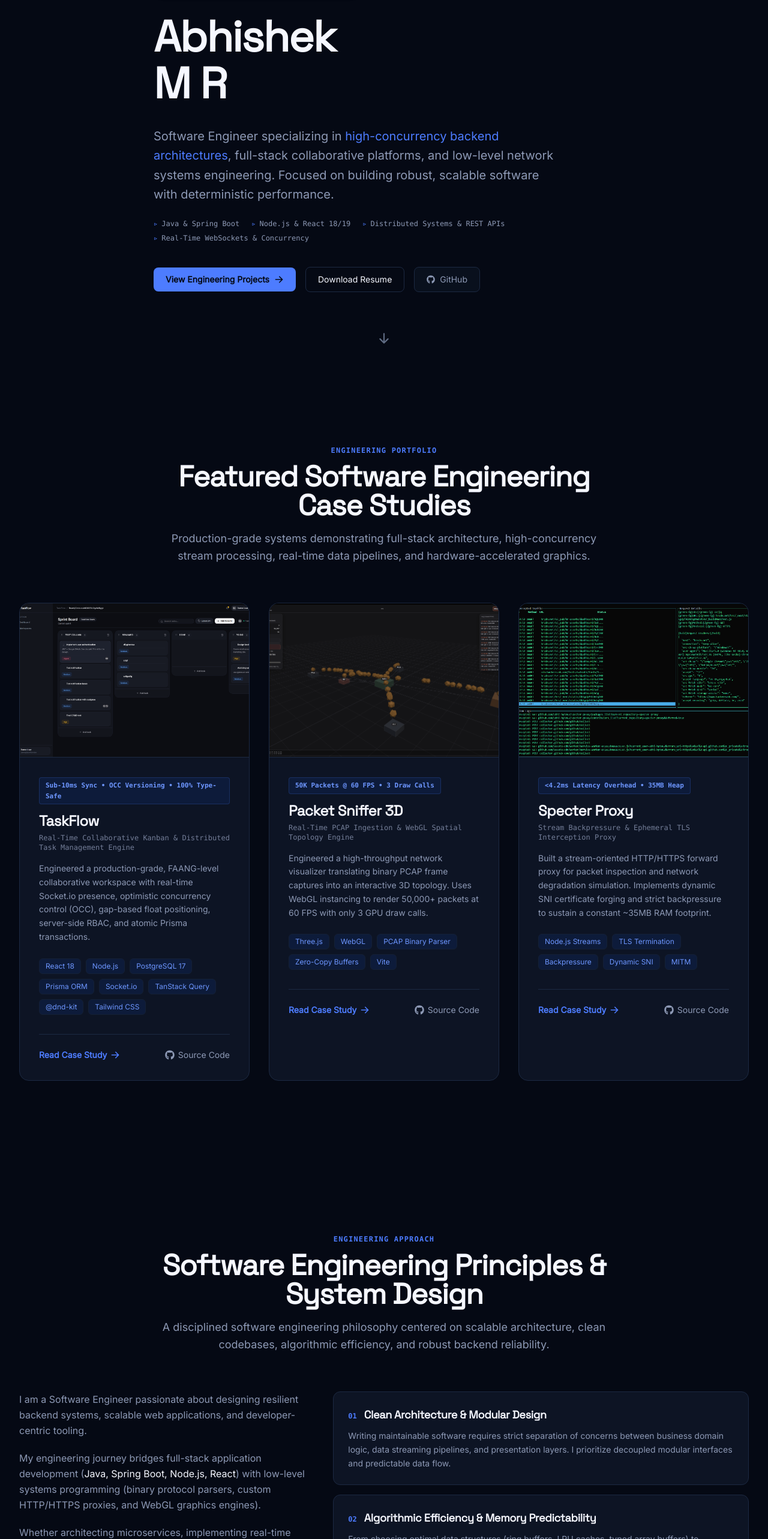
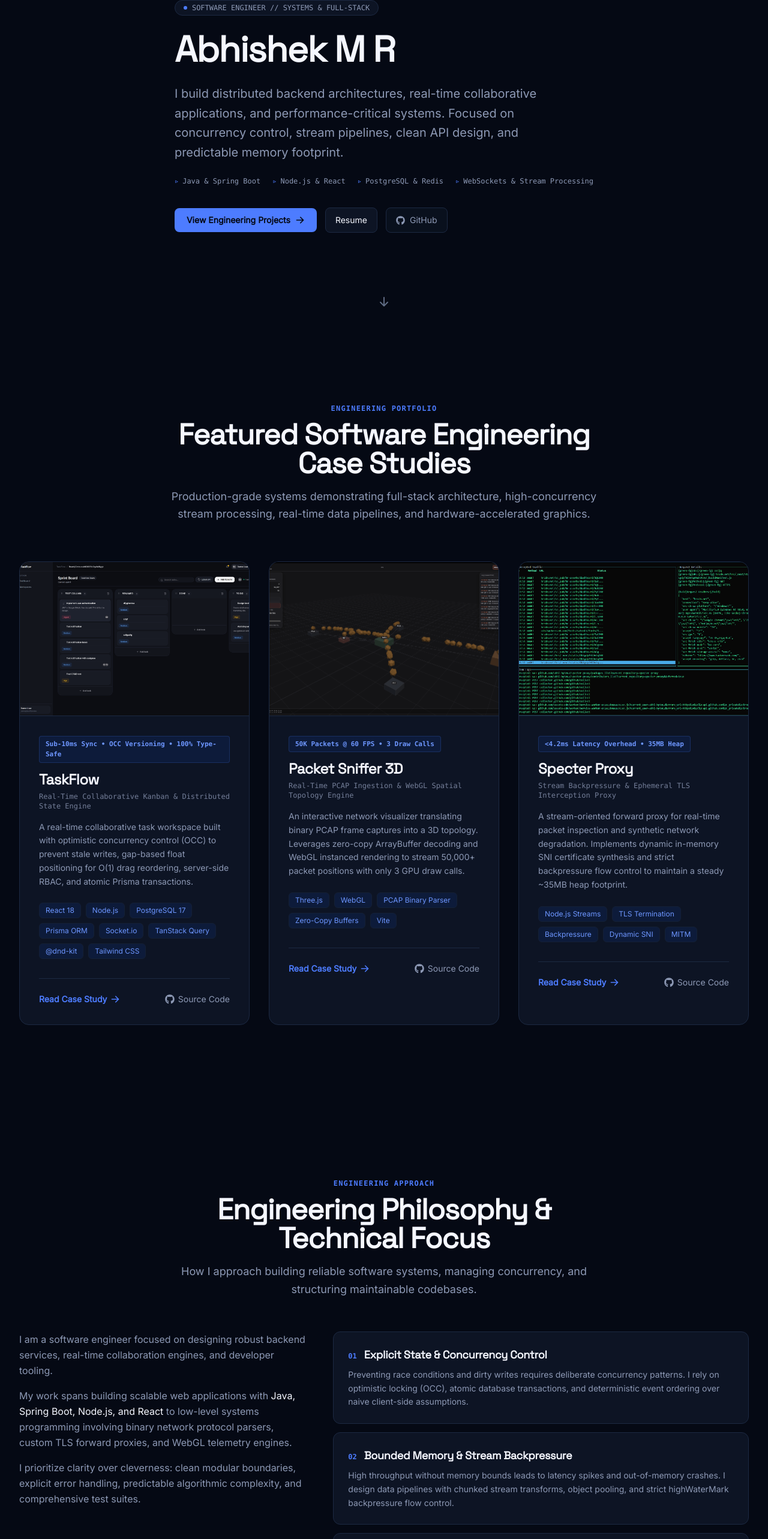
Before and after one commit to abhi-byte62/ports, a React (Vite) app: page / in a window 1280 px wide. Shown: the part 159-2725 px from the top of the page at 60% size. Built offline with nearby package versions, Linux system fonts and the light colour scheme.

Commit message:
refactor: polish copy, typography, and engineering restraint across portfolio

```diff
--- a/src/data/projects.js
+++ b/src/data/projects.js
@@ -6,9 +6,9 @@ export const projects = [
   {
     id: 1,
     title: "TaskFlow",
-    subtitle: "Real-Time Collaborative Kanban & Distributed Task Management Engine",
+    subtitle: "Real-Time Collaborative Kanban & Distributed State Engine",
     description:
-      "Engineered a production-grade, FAANG-level collaborative workspace with real-time Socket.io presence, optimistic concurrency control (OCC), gap-based float positioning, server-side RBAC, and atomic Prisma transactions.",
+      "A real-time collaborative task workspace built with optimistic concurrency control (OCC) to prevent stale writes, gap-based float positioning for O(1) drag reordering, server-side RBAC, and atomic Prisma transactions.",
     technologies: [
       "React 18",
       "Node.js",
@@ -29,7 +29,7 @@ export const projects = [
     title: "Packet Sniffer 3D",
     subtitle: "Real-Time PCAP Ingestion & WebGL Spatial Topology Engine",
     description:
-      "Engineered a high-throughput network visualizer translating binary PCAP frame captures into an interactive 3D topology. Uses WebGL instancing to render 50,000+ packets at 60 FPS with only 3 GPU draw calls.",
+      "An interactive network visualizer translating binary PCAP frame captures into a 3D topology. Leverages zero-copy ArrayBuffer decoding and WebGL instanced rendering to stream 50,000+ packet positions with only 3 GPU draw calls.",
     technologies: ["Three.js", "WebGL", "PCAP Binary Parser", "Zero-Copy Buffers", "Vite"],
     metrics: "50K Packets @ 60 FPS • 3 Draw Calls",
     image: packetImage,
@@ -41,7 +41,7 @@ export const projects = [
     title: "Specter Proxy",
     subtitle: "Stream Backpressure & Ephemeral TLS Interception Proxy",
     description:
-      "Built a stream-oriented HTTP/HTTPS forward proxy for packet inspection and network degradation simulation. Implements dynamic SNI certificate forging and strict backpressure to sustain a constant ~35MB RAM footprint.",
+      "A stream-oriented forward proxy for real-time packet inspection and synthetic network degradation. Implements dynamic in-memory SNI certificate synthesis and strict backpressure flow control to maintain a steady ~35MB heap footprint.",
     technologies: ["Node.js Streams", "TLS Termination", "Backpressure", "Dynamic SNI", "MITM"],
     metrics: "<4.2ms Latency Overhead • 35MB Heap",
     image: specterImage,
--- a/src/pages/TaskFlow.jsx
+++ b/src/pages/TaskFlow.jsx
@@ -229,7 +229,7 @@ const TaskFlow = () => {
     <main className="min-h-screen bg-[#050914] py-32 text-[#F5F7FF]">
       <SEO
         title="TaskFlow | Real-Time Collaborative Task Management Case Study | Abhishek M R"
-        description="Engineering case study: FAANG-grade real-time collaborative Kanban workspace built with React 18, Node.js, PostgreSQL 17, Prisma ORM, Socket.io, and OCC concurrency."
+        description="Engineering case study: Real-time collaborative Kanban workspace built with React 18, Node.js, PostgreSQL 17, Prisma ORM, Socket.io, and OCC concurrency."
         keywords="React 18, Node.js, PostgreSQL 17, Prisma, Socket.io, Concurrency Control, Kanban, @dnd-kit, Full Stack Engineering"
       />
 
@@ -264,7 +264,7 @@ const TaskFlow = () => {
           </h1>
 
           <p className="mt-6 text-lg md:text-xl text-[#8D99B5] leading-relaxed max-w-3xl">
-            A production-grade, FAANG-level collaborative workspace engineered for high-concurrency real-time teams. Features optimistic concurrency control (OCC), gap-based float positioning algorithms, strict server-side RBAC, and atomic Prisma transactional pipelines.
+            A real-time collaborative workspace engineered for concurrent teams. Features version-checked optimistic concurrency control (OCC), float-gap positioning algorithms for O(1) card moves, server-side RBAC, and atomic Prisma transactional pipelines.
           </p>
 
           <div className="mt-8 flex flex-wrap gap-2">
@@ -381,7 +381,7 @@ const TaskFlow = () => {
                 </li>
               </ul>
               <p>
-                TaskFlow was engineered from the ground up to solve these hurdles using FAANG-grade architectural patterns: mathematical float-gap positioning, version-checked Optimistic Concurrency Control (OCC), and atomic Prisma transactions.
+                TaskFlow was engineered from the ground up to address these challenges with deliberate architectural patterns: mathematical float-gap positioning, version-checked Optimistic Concurrency Control (OCC), and atomic Prisma transactions.
               </p>
             </div>
           </section>
--- a/src/sections/About.jsx
+++ b/src/sections/About.jsx
@@ -7,27 +7,27 @@ import SectionTitle from "../components/SectionTitle/SectionTitle";
 const tenets = [
   {
     number: "01",
-    title: "Clean Architecture & Modular Design",
+    title: "Explicit State & Concurrency Control",
     description:
-      "Writing maintainable software requires strict separation of concerns between business domain logic, data streaming pipelines, and presentation layers. I prioritize decoupled modular interfaces and predictable data flow.",
+      "Preventing race conditions and dirty writes requires deliberate concurrency patterns. I rely on optimistic locking (OCC), atomic database transactions, and deterministic event ordering over naive client-side assumptions.",
   },
   {
     number: "02",
-    title: "Algorithmic Efficiency & Memory Predictability",
+    title: "Bounded Memory & Stream Backpressure",
     description:
-      "From choosing optimal data structures (ring buffers, LRU caches, typed array buffers) to mitigating runtime garbage collection pauses, I design software with deterministic time and space complexity.",
+      "High throughput without memory bounds leads to latency spikes and out-of-memory crashes. I design data pipelines with chunked stream transforms, object pooling, and strict highWaterMark backpressure flow control.",
   },
   {
     number: "03",
-    title: "End-to-End Reliability & Verification",
+    title: "End-to-End Correctness & Automated Testing",
     description:
-      "A production system is only as resilient as its failure handling. I build comprehensive automated test suites covering boundary parsing errors, abrupt socket terminations, and graceful degradation under high load.",
+      "A distributed feature is only done when its edge cases are tested. I build automated unit and integration suites covering malformed frame parsing, abrupt socket disconnects, conflict resolution, and graceful degradation.",
   },
   {
     number: "04",
-    title: "Deep Understanding Beyond Framework Abstractions",
+    title: "Foundations Over Framework Transience",
     description:
-      "Frameworks come and go, but foundational engineering remains invariant. Understanding how Node.js coordinates the libuv event loop, how browsers schedule GPU draws, and how TCP handles congestion makes every abstraction easier to master.",
+      "Frameworks evolve, but computer science fundamentals remain constant. Strong understanding of the TCP/IP stack, event loops, OS memory models, and algorithmic complexity informs better architectural decisions.",
   },
 ];
 
@@ -37,47 +37,47 @@ const About = () => {
       <Container>
         <SectionTitle
           tag="ENGINEERING APPROACH"
-          title="Software Engineering Principles & System Design"
-          subtitle="A disciplined software engineering philosophy centered on scalable architecture, clean codebases, algorithmic efficiency, and robust backend reliability."
+          title="Engineering Philosophy & Technical Focus"
+          subtitle="How I approach building reliable software systems, managing concurrency, and structuring maintainable codebases."
         />
 
         <motion.div
-          initial={{ opacity: 0, y: 20 }}
+          initial={{ opacity: 0, y: 16 }}
           whileInView={{ opacity: 1, y: 0 }}
-          transition={{ duration: 0.5 }}
+          transition={{ duration: 0.4 }}
           viewport={{ once: true }}
-          className="mt-16 grid gap-10 lg:grid-cols-12"
+          className="mt-14 grid gap-10 lg:grid-cols-12"
         >
           {/* Left Column - Engineering Narrative */}
           <div className="flex flex-col justify-between lg:col-span-5">
-            <div className="space-y-5 text-base leading-relaxed text-[#8D99B5]">
+            <div className="space-y-4 text-sm sm:text-base leading-relaxed text-[#8D99B5]">
               <p>
-                I am a Software Engineer passionate about designing resilient backend systems, scalable web applications, and developer-centric tooling.
+                I am a software engineer focused on designing robust backend services, real-time collaboration engines, and developer tooling.
               </p>
               <p>
-                My engineering journey bridges full-stack application development (<span className="text-[#F5F7FF]">Java, Spring Boot, Node.js, React</span>) with low-level systems programming (binary protocol parsers, custom HTTP/HTTPS proxies, and WebGL graphics engines).
+                My work spans building scalable web applications with <span className="text-[#F5F7FF]">Java, Spring Boot, Node.js, and React</span> to low-level systems programming involving binary network protocol parsers, custom TLS forward proxies, and WebGL telemetry engines.
               </p>
               <p>
-                Whether architecting microservices, implementing real-time event pipelines, or solving algorithmic challenges, I focus on building reliable, clean, and well-tested software that scales seamlessly.
+                I prioritize clarity over cleverness: clean modular boundaries, explicit error handling, predictable algorithmic complexity, and comprehensive test suites.
               </p>
             </div>
 
-            <div className="mt-8 rounded-xl border border-[#1C2942] bg-[#0D1424] p-5 shadow-sm">
+            <div className="mt-8 rounded-xl border border-[#1C2942] bg-[#0D1424] p-5">
               <div className="text-xs font-mono font-semibold uppercase tracking-wider text-[#4D7CFF]">
-                Core Software Engineering Focus
+                Core Technical Focus Areas
               </div>
               <p className="mt-2 text-xs leading-relaxed text-[#8D99B5]">
-                Full-Stack Web Engineering, Scalable Backend Services, Data Structures & Algorithms, Distributed Systems, and Low-Level Network Tooling.
+                Backend Systems, Real-Time WebSockets, Concurrency & Stream Processing, Database Design, and Performance Profiling.
               </p>
             </div>
           </div>
 
           {/* Right Column - Engineering Tenets */}
-          <div className="space-y-4 lg:col-span-7">
+          <div className="space-y-3.5 lg:col-span-7">
             {tenets.map((tenet) => (
               <div
                 key={tenet.number}
-                className="group rounded-xl border border-[#1C2942] bg-[#0D1424] p-6 transition-all duration-200 hover:border-[#4D7CFF]/40 hover:bg-[#10182A]"
+                className="group rounded-xl border border-[#1C2942] bg-[#0D1424] p-5 sm:p-6 transition-all duration-200 hover:border-[#4D7CFF]/40 hover:bg-[#10182A]"
               >
                 <div className="flex items-baseline gap-3">
                   <span className="font-mono text-xs font-bold text-[#4D7CFF]">
@@ -87,7 +87,7 @@ const About = () => {
                     {tenet.title}
                   </h3>
                 </div>
-                <p className="mt-2.5 text-xs md:text-sm leading-relaxed text-[#8D99B5]">
+                <p className="mt-2 text-xs md:text-sm leading-relaxed text-[#8D99B5]">
                   {tenet.description}
                 </p>
               </div>
--- a/src/sections/Hero.jsx
+++ b/src/sections/Hero.jsx
@@ -6,56 +6,54 @@ import Section from "../components/Section/Section";
 
 const Hero = () => {
   return (
-    <Section id="hero" className="relative min-h-[92vh] flex items-center justify-center overflow-hidden">
-      {/* Extremely subtle faint navy/blue radial background */}
+    <Section id="hero" className="relative min-h-[88vh] flex items-center justify-center overflow-hidden pt-28 pb-20">
+      {/* Restrained subtle navy radial background glow */}
       <div
         className="pointer-events-none absolute inset-0 -z-10"
         style={{
-          background: "radial-gradient(ellipse 65% 50% at 50% -10%, rgba(24, 58, 145, 0.22) 0%, rgba(5, 9, 20, 0) 75%)",
+          background: "radial-gradient(ellipse 60% 45% at 50% 0%, rgba(24, 58, 145, 0.18) 0%, rgba(5, 9, 20, 0) 70%)",
         }}
       />
 
       <Container>
         <div className="max-w-3xl">
-          {/* Status Badge */}
-          <div className="inline-flex items-center gap-2.5 rounded-full border border-[#1C2942] bg-[#0D1424] px-3.5 py-1.5 text-xs font-mono text-[#8D99B5] mb-6 shadow-sm">
-            <span className="h-2 w-2 rounded-full bg-[#4D7CFF] animate-pulse" />
-            <span>SOFTWARE ENGINEER // FULL-STACK & SYSTEMS</span>
+          {/* Engineering Role Label */}
+          <div className="inline-flex items-center gap-2 rounded-full border border-[#1C2942] bg-[#0D1424] px-3.5 py-1 text-xs font-mono text-[#8D99B5] mb-6">
+            <span className="h-1.5 w-1.5 rounded-full bg-[#4D7CFF]" />
+            <span>SOFTWARE ENGINEER // SYSTEMS & FULL-STACK</span>
           </div>
 
-          {/* Main Name & Title */}
-          <h1 className="font-['Space_Grotesk'] text-5xl sm:text-6xl md:text-7xl font-bold leading-[1.08] tracking-tight text-[#F5F7FF]">
-            Abhishek
-            <br />
-            M R
+          {/* Name & Primary Headline */}
+          <h1 className="font-['Space_Grotesk'] text-4xl sm:text-5xl md:text-6xl font-bold tracking-tight text-[#F5F7FF] leading-[1.1]">
+            Abhishek M R
           </h1>
 
-          {/* Description */}
-          <p className="mt-8 max-w-2xl text-lg md:text-xl leading-relaxed text-[#8D99B5]">
-            Software Engineer specializing in <span className="text-[#4D7CFF] font-medium">high-concurrency backend architectures</span>, full-stack collaborative platforms, and low-level network systems engineering. Focused on building robust, scalable software with deterministic performance.
+          {/* Concrete Engineering Focus */}
+          <p className="mt-6 max-w-2xl text-base sm:text-lg md:text-xl leading-relaxed text-[#8D99B5]">
+            I build distributed backend architectures, real-time collaborative applications, and performance-critical systems. Focused on concurrency control, stream pipelines, clean API design, and predictable memory footprint.
           </p>
 
-          {/* Quick SWE competencies highlight */}
-          <div className="mt-6 flex flex-wrap items-center gap-y-2 gap-x-5 text-xs font-mono text-[#8D99B5]">
+          {/* Technical Specialties */}
+          <div className="mt-6 flex flex-wrap items-center gap-x-5 gap-y-2 text-xs font-mono text-[#8D99B5]">
             <span className="flex items-center gap-1.5">
               <span className="text-[#4D7CFF]">▹</span> Java & Spring Boot
             </span>
             <span className="flex items-center gap-1.5">
-              <span className="text-[#4D7CFF]">▹</span> Node.js & React 18/19
+              <span className="text-[#4D7CFF]">▹</span> Node.js & React
             </span>
             <span className="flex items-center gap-1.5">
-              <span className="text-[#4D7CFF]">▹</span> Distributed Systems & REST APIs
+              <span className="text-[#4D7CFF]">▹</span> PostgreSQL & Redis
             </span>
             <span className="flex items-center gap-1.5">
-              <span className="text-[#4D7CFF]">▹</span> Real-Time WebSockets & Concurrency
+              <span className="text-[#4D7CFF]">▹</span> WebSockets & Stream Processing
             </span>
           </div>
 
-          {/* Actions */}
-          <div className="mt-10 flex flex-wrap items-center gap-4">
+          {/* Compact, purposeful CTAs */}
+          <div className="mt-9 flex flex-wrap items-center gap-3.5">
             <a
               href="#projects"
-              className="inline-flex items-center gap-2 rounded-lg bg-[#4D7CFF] px-5 py-2.5 text-sm font-semibold text-[#050914] transition-all hover:bg-[#6D96FF] hover:shadow-sm"
+              className="inline-flex items-center gap-2 rounded-lg bg-[#4D7CFF] px-5 py-2.5 text-sm font-semibold text-[#050914] transition-all hover:bg-[#6D96FF] focus-visible:outline-none focus-visible:ring-2 focus-visible:ring-[#4D7CFF]"
             >
               View Engineering Projects
               <HiArrowRight className="h-4 w-4" />
@@ -63,19 +61,20 @@ const Hero = () => {
 
             <a
               href="/resume.pdf"
-              download
-              className="inline-flex items-center rounded-lg border border-[#1C2942] bg-transparent px-5 py-2.5 text-sm font-medium text-[#F5F7FF] transition-colors hover:border-[#4D7CFF] hover:text-[#6D96FF]"
+              target="_blank"
+              rel="noopener noreferrer"
+              className="inline-flex items-center rounded-lg border border-[#1C2942] bg-[#0D1424] px-4 py-2.5 text-sm font-medium text-[#F5F7FF] transition-colors hover:border-[#4D7CFF] hover:text-[#6D96FF] focus-visible:outline-none focus-visible:ring-2 focus-visible:ring-[#4D7CFF]"
             >
-              Download Resume
+              Resume
             </a>
 
             <a
               href="https://github.com/abhi-byte62"
               target="_blank"
               rel="noopener noreferrer"
-              className="inline-flex items-center gap-2 rounded-lg border border-[#1C2942] bg-[#0D1424]/60 px-5 py-2.5 text-sm font-medium text-[#8D99B5] transition-colors hover:border-[#4D7CFF] hover:text-[#F5F7FF]"
+              className="inline-flex items-center gap-2 rounded-lg border border-[#1C2942] bg-[#0D1424]/60 px-4 py-2.5 text-sm font-medium text-[#8D99B5] transition-colors hover:border-[#4D7CFF] hover:text-[#F5F7FF] focus-visible:outline-none focus-visible:ring-2 focus-visible:ring-[#4D7CFF]"
             >
-              <FaGithub />
+              <FaGithub size={15} />
               GitHub
             </a>
           </div>
@@ -84,10 +83,10 @@ const Hero = () => {
 
       <a
         href="#projects"
-        className="absolute bottom-10 left-1/2 -translate-x-1/2 text-[#5F6B83] hover:text-[#4D7CFF] transition-colors"
-        aria-label="Scroll to featured engineering work"
+        className="absolute bottom-8 left-1/2 -translate-x-1/2 text-[#5F6B83] hover:text-[#4D7CFF] transition-colors"
+        aria-label="Scroll to featured projects"
       >
-        <HiArrowDown size={22} />
+        <HiArrowDown size={20} />
       </a>
     </Section>
   );
```
Also changed, not shown: src/sections/Contact.jsx (+49 -20 lines).
